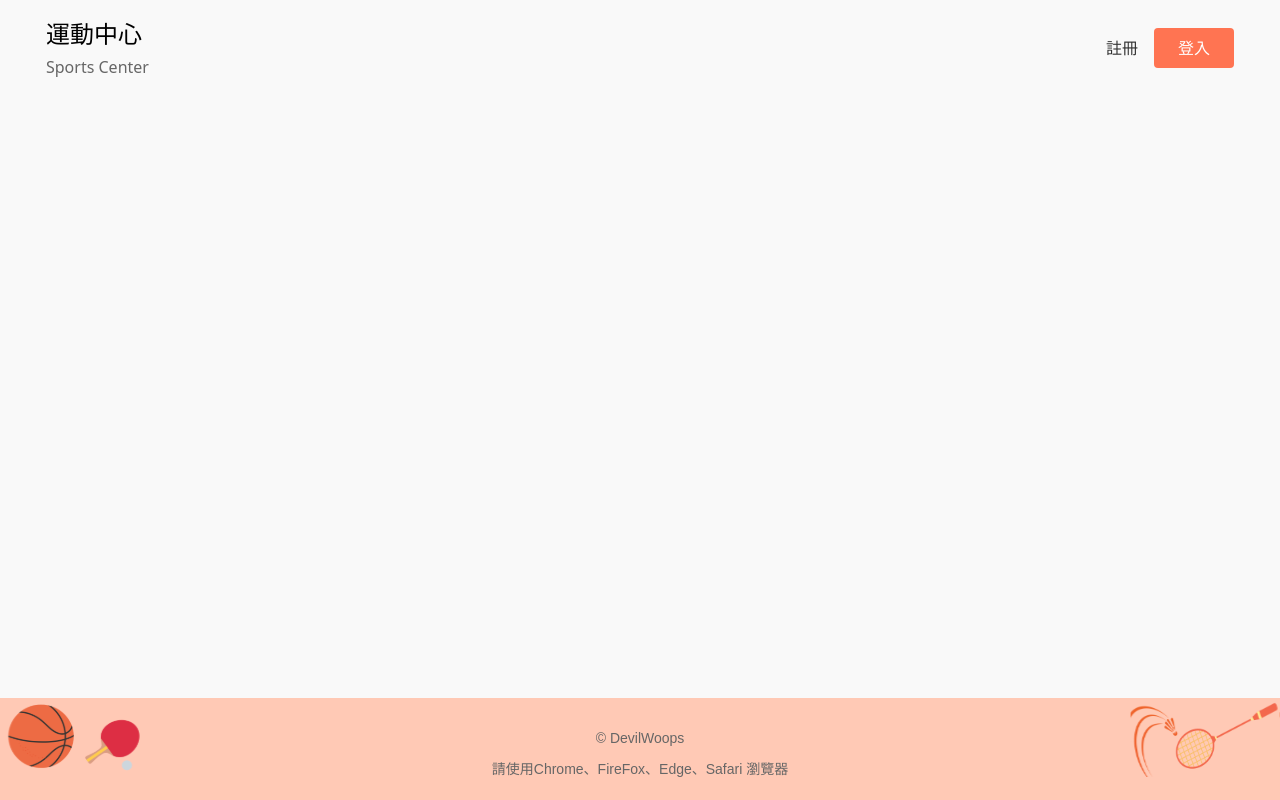
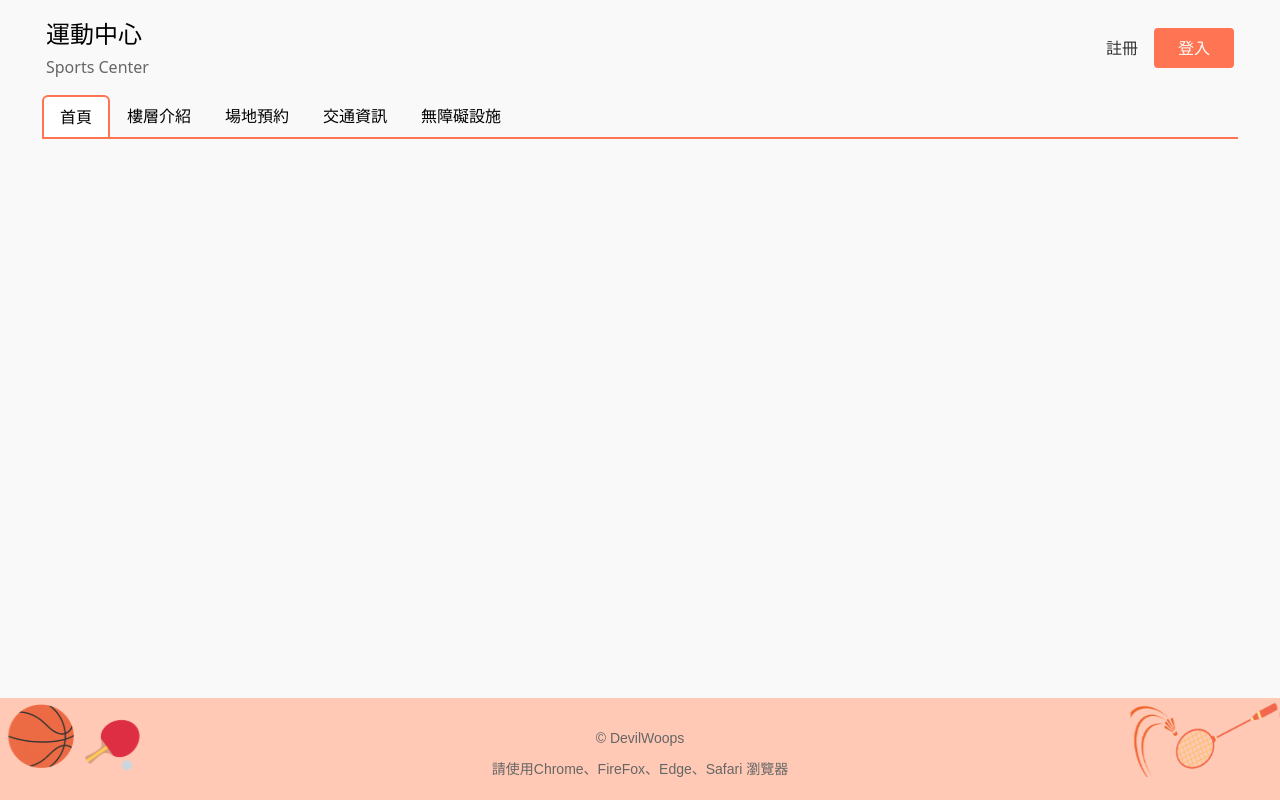
Before and after one commit to D1204480/sport_reservation_frontend, a Vue app in the folder sport_frontend/: page / in a window 1280 px wide. Built offline with nearby package versions, Linux system fonts and the light colour scheme.

Commit message:
Update HomeView.vue

```diff
--- a/sport_frontend/src/views/HomeView.vue
+++ b/sport_frontend/src/views/HomeView.vue
@@ -1,8 +1,12 @@
 <script setup>
+import HorizontalCard from '@/components/HorizontalNav.vue'
 
 </script>
 
 <template>
+    <div>
+        <HorizontalCard />
+    </div>
 
 
 </template>
```
